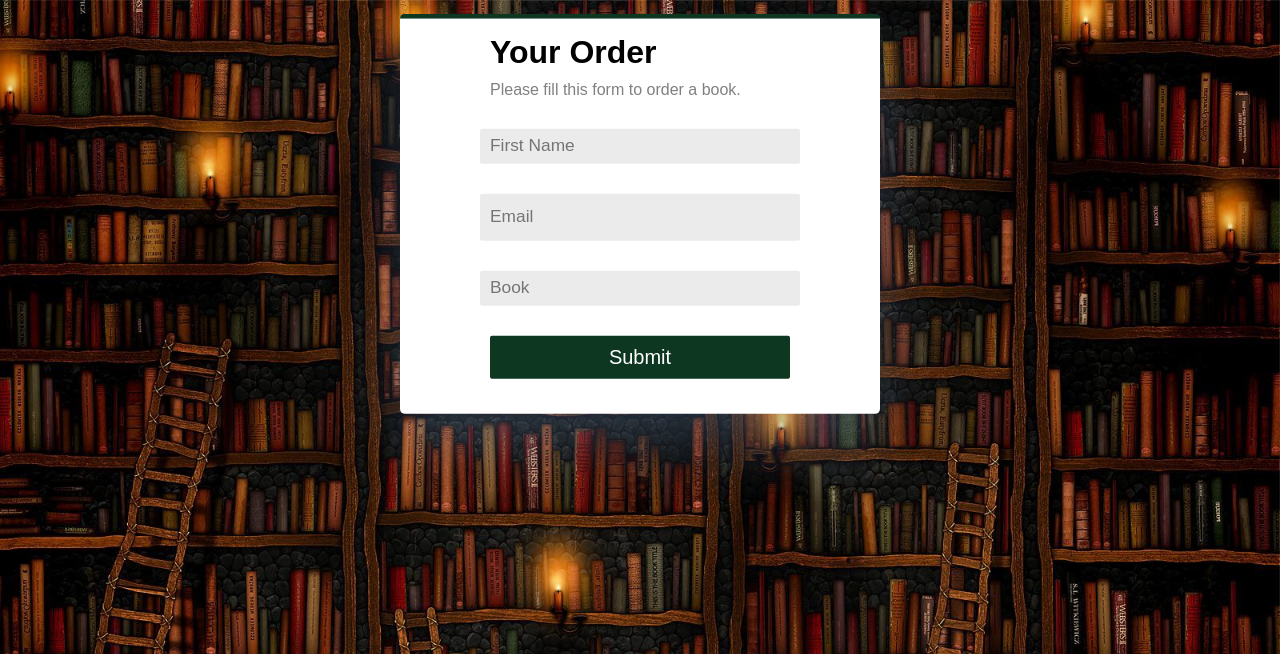
After one commit to PythonMarathon001/sprint14-m3s16-team1-7, a Django app: template order/templates/order_form.html in a window 1280 px wide. The commit adds this page. Shown: the top 654 px of the page. Run offline with Django 3.2, Linux system fonts and the light colour scheme; the template is opened without the code that fills it, so the values that code supplies are empty.

Commit message:
Order template + book template

```diff
--- /dev/null
+++ b/order/static/order_form.css
@@ -0,0 +1,86 @@
+body {
+    background: url(backgrounds.jpg) no-repeat center top / cover;
+  }
+
+  #title-Tag-Line {
+    font-size: 20px;
+  }
+
+  /* form animation starts */
+  .form {
+    background: #fff;
+    box-shadow: 0 30px 60px 0 rgba(90, 116, 148, 0.4);
+    border-radius: 5px;
+    max-width: 480px;
+    margin-left: auto;
+    margin-right: auto;
+    padding-top: 5px;
+    padding-bottom: 5px;
+    left: 0;
+    right: 0;
+    position: absolute;
+    border-top: 5px solid #0e3721;
+  /*   z-index: 1; */
+    animation: bounce 1.5s infinite;
+  }
+  ::-webkit-input-placeholder {
+    font-size: 1.3em;
+  }
+
+  .title{
+    display: block;
+    font-family: sans-serif;
+    margin: 10px auto 5px;
+    width: 300px;
+  }
+  .termsConditions{
+    margin: 0 auto 5px 80px;
+  }
+
+  .pageTitle{
+    font-size: 2em;
+    font-weight: bold;
+  }
+  .secondaryTitle{
+    color: grey;
+  }
+
+  .name {
+    background-color: #ebebeb;
+    color: rgb(0, 0, 0);
+  }
+
+  .email {
+    background-color: #ebebeb;
+    height: 2em;
+  }
+
+  .id {
+    background-color: #ebebeb;
+  }
+
+  .formEntry {
+    display: block;
+    margin: 30px auto;
+    min-width: 300px;
+    padding: 10px;
+    border-radius: 2px;
+    border: none;
+    transition: all 0.5s ease 0s;
+  }
+
+  .submit {
+    width: 200px;
+    color: white;
+    background-color: #0e3721;
+    font-size: 20px;
+  }
+
+  @keyframes bounce {
+    0% {
+      tranform: translate(0, 4px);
+    }
+    50% {
+      transform: translate(0, 6px);
+    }
+  }
--- /dev/null
+++ b/order/templates/order_form.html
@@ -0,0 +1,23 @@
+{% load static %}
+<!DOCTYPE html>
+<html lang="en">
+<head>
+    <meta charset="UTF-8">
+    <meta http-equiv="X-UA-Compatible" content="IE=edge">
+    <meta name="viewport" content="width=device-width, initial-scale=1.0">
+    <link rel="stylesheet" href="{%static 'order_form.css'%}">
+    <title>Form</title>
+</head>
+<body>
+    <div class="wrapper">
+        <form class="form", action="{% url 'index' %}", method = "post">{% csrf_token %}
+          <div class="pageTitle title">Your Order </div>
+          <div class="secondaryTitle title">Please fill this form to order a book.</div>
+          <input type="text" name = "name", class="name formEntry" placeholder="First Name" />
+          <input type="text" name = "email", class="email formEntry" placeholder="Email"/>
+          <input type="text" name = "book", class="id formEntry" placeholder="Book"/>
+          <button class="submit formEntry">Submit</button>
+        </form>
+      </div>
+</body>
+</html>
```
Also changed, not shown: book/static/style.css (+12 -1 lines), book/templates/index.html (+5 -3 lines), order/views.py (+10 -1 lines), order/static/backgrounds.jpg (added).
